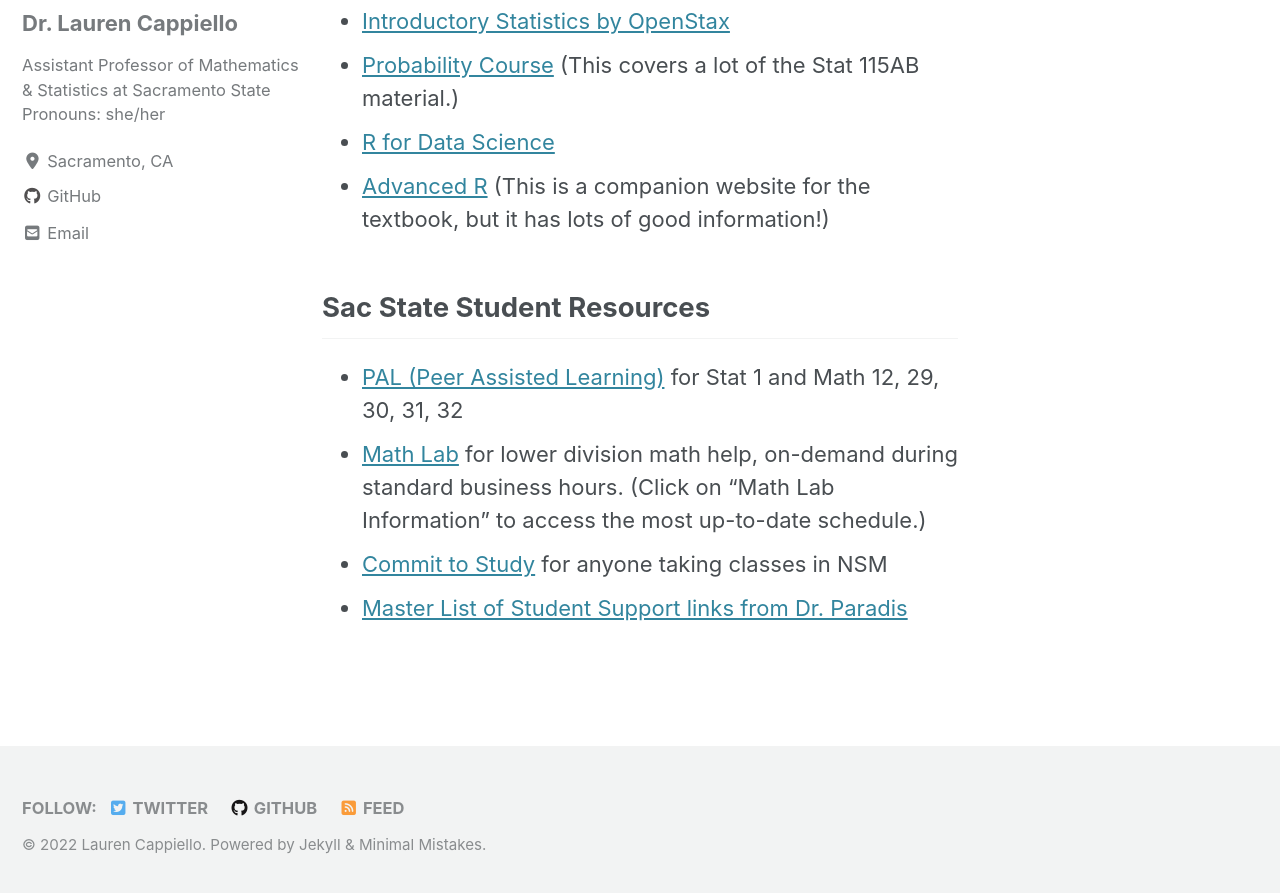
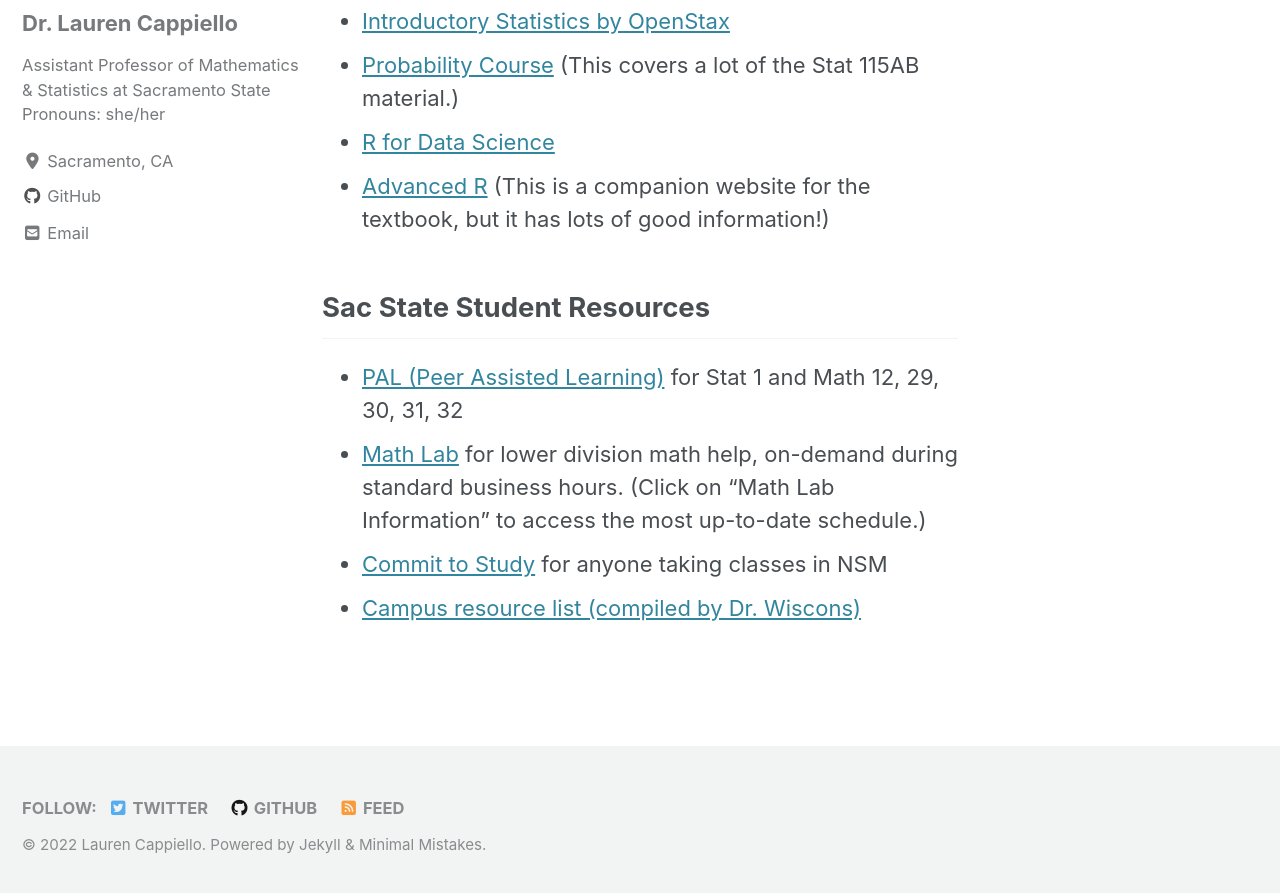
Before and after one commit to lgpcappiello/lgpcappiello.github.io, a Jekyll site: the page built from resources/index.md, in a window 1280 px wide and 900 px high, scrolled down 807 px. Shown: the top 893 px of the window. Built offline with Jekyll 4.4.1, drawn with Linux system fonts in a browser that asks for light colours; cached includes are drawn as plain includes; nearby versions of some CDN libraries.

Commit message:
Update index.md

```diff
--- a/resources/index.md
+++ b/resources/index.md
@@ -29,4 +29,4 @@
 - [PAL (Peer Assisted Learning)](https://www.csus.edu/college/natural-sciences-mathematics/peer-assisted-learning-program-pal/) for Stat 1 and Math 12, 29, 30, 31, 32
 - [Math Lab](https://www.csus.edu/college/natural-sciences-mathematics/mathematics-statistics/) for lower division math help, on-demand during standard business hours. (Click on "Math Lab Information" to access the most up-to-date schedule.)
 - [Commit to Study](https://www.csus.edu/college/natural-sciences-mathematics/center-science-math-success/commit-study.html) for anyone taking classes in NSM
-- [Master List of Student Support links from Dr. Paradis](https://www.csus.edu/indiv/p/paradisj/covidresources.htm)
+- [Campus resource list (compiled by Dr. Wiscons)](http://webpages.csus.edu/wiscons/more/SacStateCampusResources.html)
```
